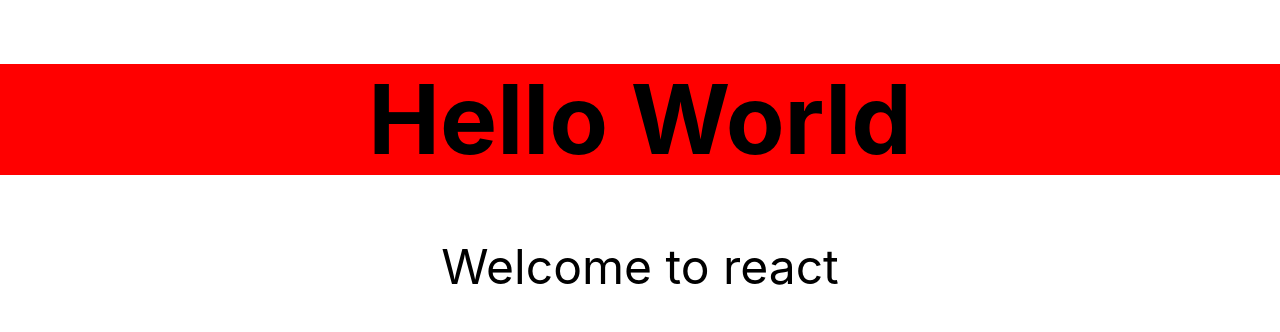
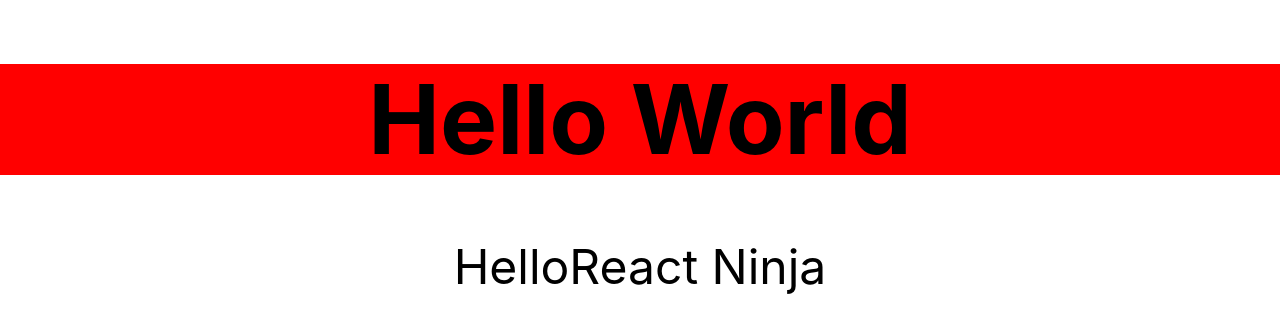
Before and after one commit to ReggieCodepro/robofriends, a React (Create React App) app: page / in a window 1280 px wide. Shown: the top 332 px of the page. Built offline with nearby package versions, Linux system fonts and the light colour scheme.

Commit message:
Added greeting

```diff
--- a/src/Hello.js
+++ b/src/Hello.js
@@ -6,7 +6,7 @@
       return(
     <div className='f1 tc'>
        <h1>Hello World</h1>
-       <p>Welcome to react</p>
+       <p>{this.props.greeting}</p>
     </div>
       );
     }
--- a/src/index.js
+++ b/src/index.js
@@ -4,7 +4,7 @@
 import Hello from './Hello';
 import * as serviceWorker from './serviceWorker';
 import 'tachyons';
-ReactDOM.render(<Hello />, document.getElementById('root'));
+ReactDOM.render(<Hello greeting={'Hello' + 'React Ninja'}/>, document.getElementById('root'));
 
 
 // If you want your app to work offline and load faster, you can change
```
